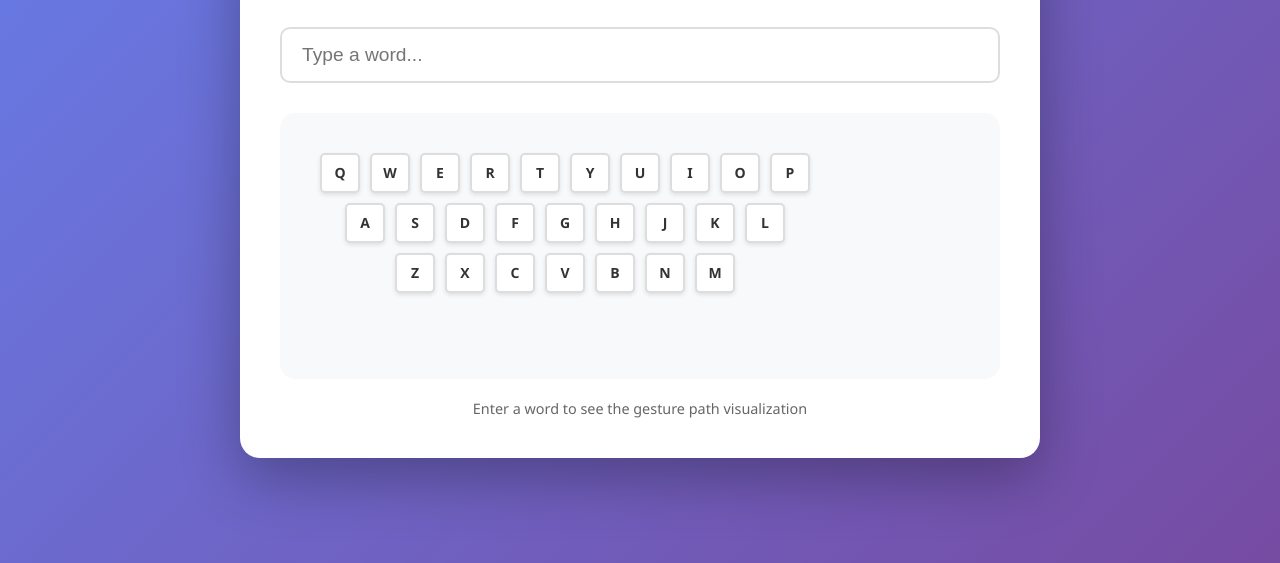
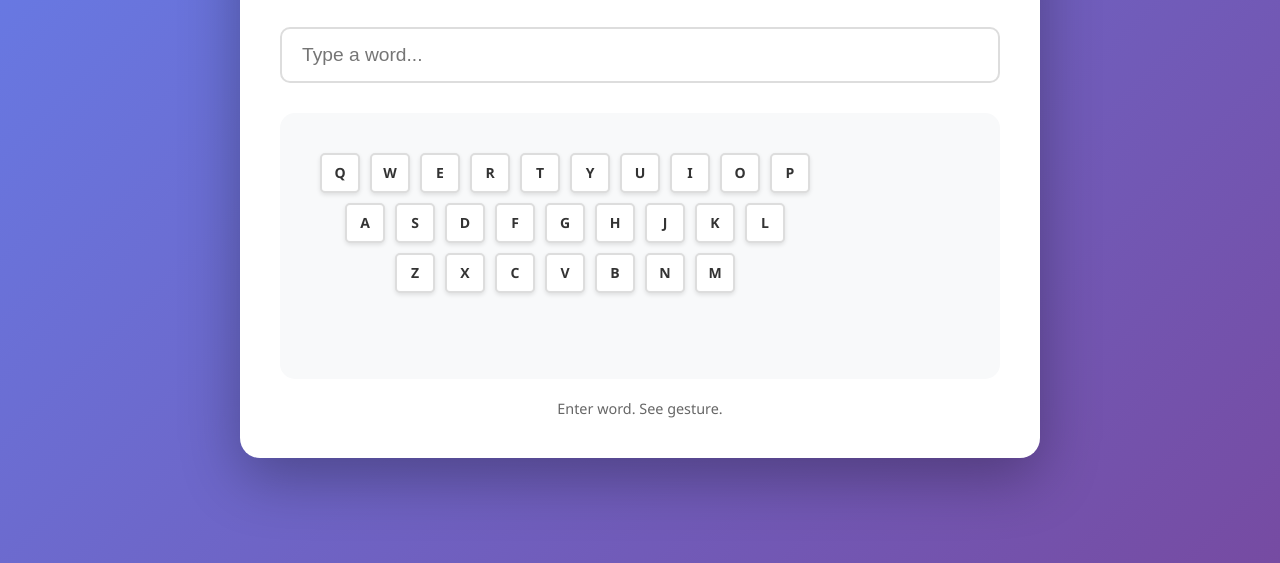
Before and after one commit to nsitu/Erutseg, a plain HTML site: page index.html in a window 1280 px wide. Shown: the part 237-800 px from the top of the page. Drawn offline with Linux system fonts and the light colour scheme.

Commit message:
Simplify instruction text in index.html

```diff
--- a/index.html
+++ b/index.html
@@ -155,7 +155,7 @@
         </div>
 
         <div class="info">
-            Enter a word to see the gesture path visualization
+            Enter word. See gesture.
         </div>
     </div>
 
```
